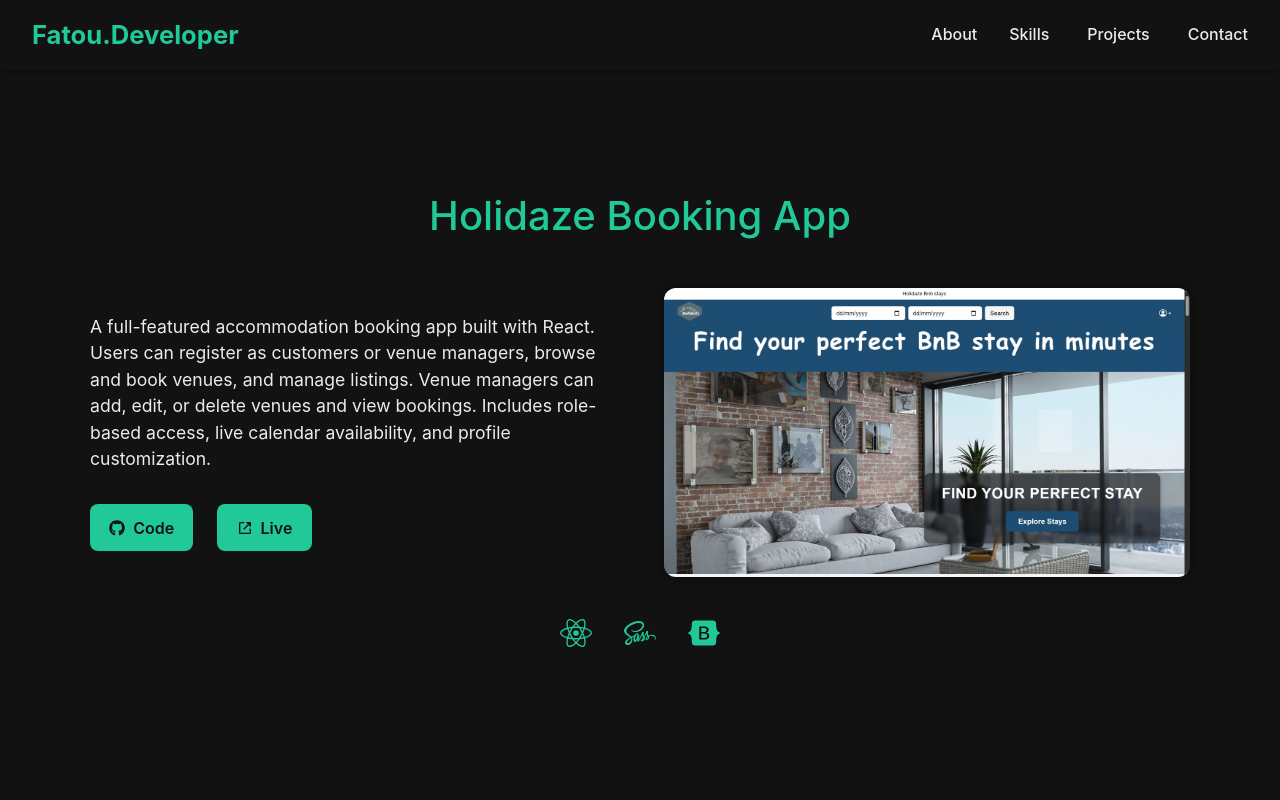
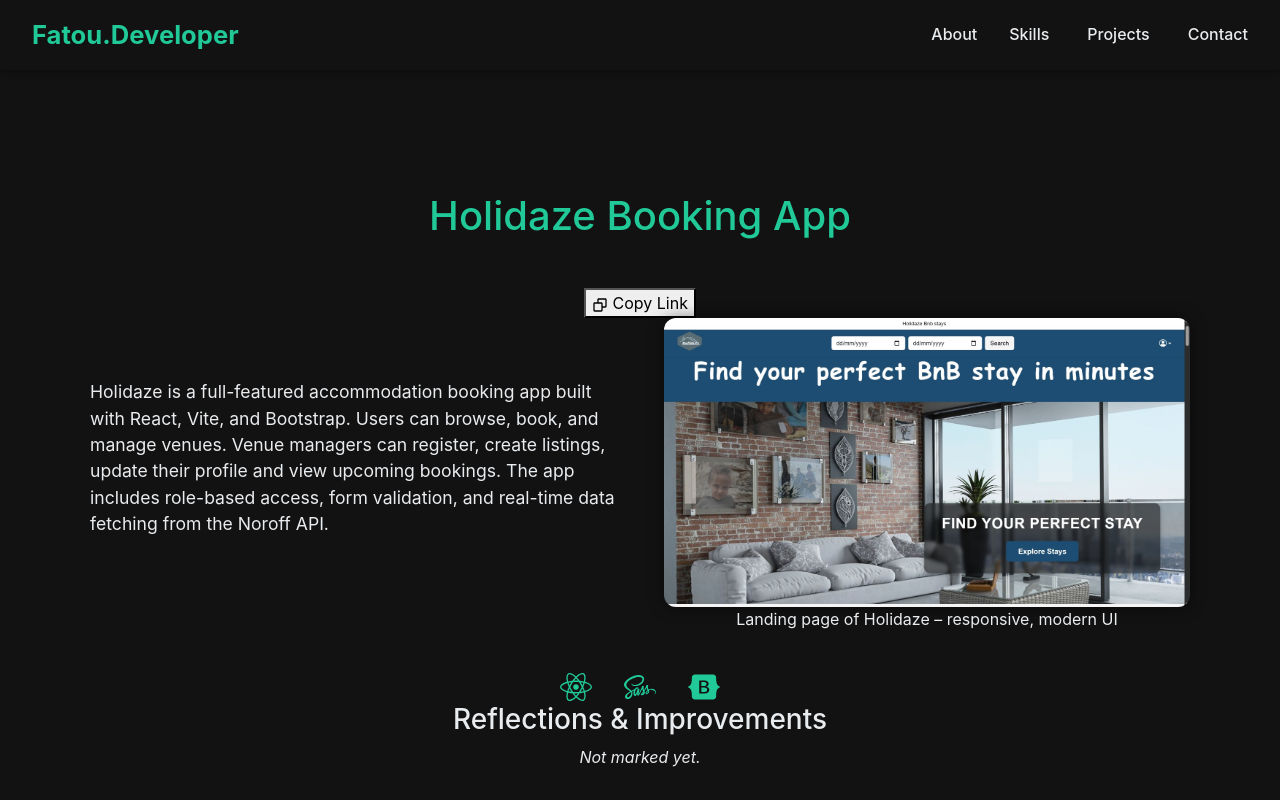
Before and after one commit to fantadiallo/Portofolio, a React (Vite) app: page /projects/project-1 in a window 1280 px wide. Shown: the top 800 px of the page. Built offline with nearby package versions, Linux system fonts and the light colour scheme.

Commit message:
Add Holidaze project article page with copy link feature

```diff
--- a/src/pages/Project1Page/Project1Page.jsx
+++ b/src/pages/Project1Page/Project1Page.jsx
@@ -1,34 +1,31 @@
 import React from "react";
 import { FaGithub, FaReact, FaSass, FaBootstrap } from "react-icons/fa";
-import { BiLinkExternal } from "react-icons/bi";
+import { BiLinkExternal, BiCopy } from "react-icons/bi";
 import styles from "./ProjectPages.module.scss";
 
 export default function Project1Page() {
+  const handleCopyLink = () => {
+    navigator.clipboard.writeText(window.location.href);
+    alert("Link copied to clipboard!");
+  };
+
   return (
     <section className={styles.projectSection} id="project1">
-      <h2 className={styles.title}>Holidaze Booking App</h2>
+      <div className={styles.header}>
+        <h2 className={styles.title}>Holidaze Booking App</h2>
+        <button className={styles.copyBtn} onClick={handleCopyLink}>
+          <BiCopy /> Copy Link
+        </button>
+      </div>
+
       <div className={styles.projectContent}>
         <div className={styles.description}>
           <p>
-            A full-featured accommodation booking app built with React. Users can register as customers or venue managers, browse and book venues, and manage listings. Venue managers can add, edit, or delete venues and view bookings. Includes role-based access, live calendar availability, and profile customization.
+            Holidaze is a full-featured accommodation booking app built with React, Vite, and Bootstrap.
+            Users can browse, book, and manage venues. Venue managers can register,
+            create listings, update their profile and view upcoming bookings.
+            The app includes role-based access, form validation, and real-time data fetching from the Noroff API.
           </p>
-
-          <div className={styles.projectLinks}>
-            <a
-              href="https://github.com/fantadiallo/HolidazeSemesterproject"
-              target="_blank"
-              rel="noreferrer"
-            >
-              <FaGithub /> Code
-            </a>
-            <a
-              href="https://holidazebnb.netlify.app/"
-              target="_blank"
-              rel="noreferrer"
-            >
-              <BiLinkExternal /> Live
-            </a>
-          </div>
         </div>
 
         <div className={styles.imageBox}>
@@ -51,7 +48,11 @@ export default function Project1Page() {
           <img
             src="/Holidaze.png"
             alt="Holidaze project screenshot"
+            loading="lazy"
           />
+          <figcaption className={styles.caption}>
+            Landing page of Holidaze – responsive, modern UI
+          </figcaption>
         </div>
       </div>
 
@@ -60,6 +61,11 @@ export default function Project1Page() {
         <FaSass title="SCSS" />
         <FaBootstrap title="Bootstrap" />
       </div>
+
+      <div className={styles.reflection}>
+        <h3>Reflections & Improvements</h3>
+        <p><em>Not marked yet.</em></p>
+      </div>
     </section>
   );
 }
```
